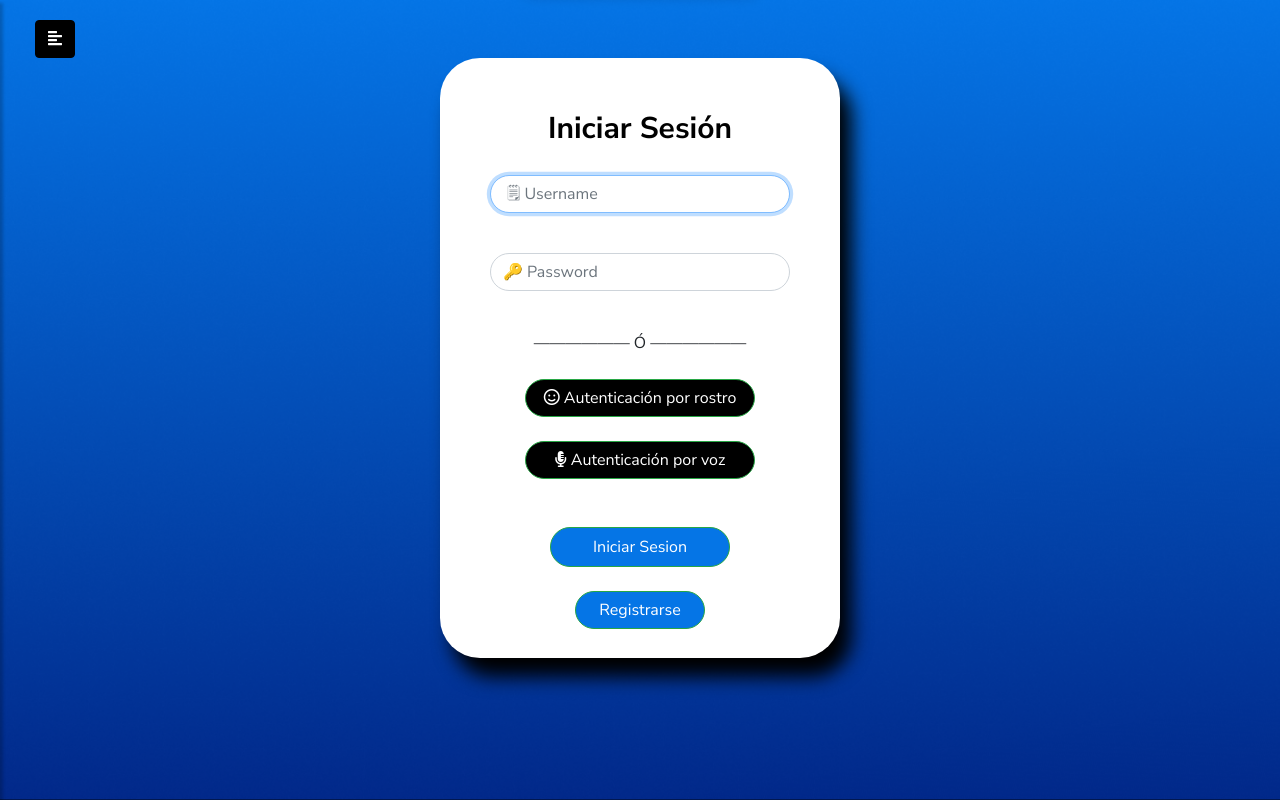
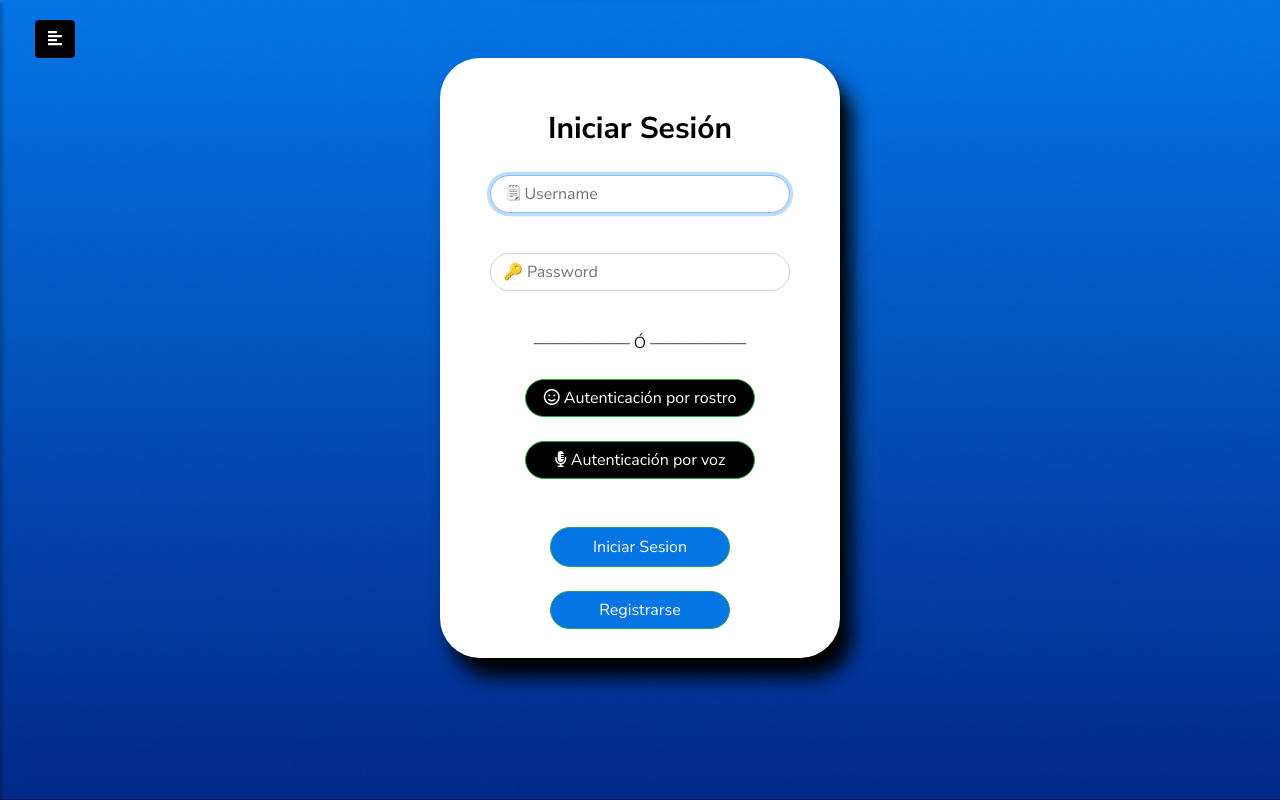
Before and after one commit to Jhurtadop1/WEB-LOGIN-FACIAL-VOZ, a Flask app: page /login in a window 1280 px wide. Run offline with Flask 3, Linux system fonts and the light colour scheme; some libraries are stand-ins or nearby versions; grey boxes are pictures that could not be loaded.

Commit message:
Update login.html

```diff
--- a/templates/login.html
+++ b/templates/login.html
@@ -78,7 +78,7 @@
   <button class="btn btn-success" type="submit"  id ="hoverinbtn" style="border-radius:50px;width:180px;height:40px;background-color: #0575E6 !important;">Iniciar Sesion</button>
   <br>
   <br>
-  <button class="btn btn-success" id ="hoverinbtn" style="border-radius:60px;width:130px;background-color: #0575E6 !important;"><a href="/register">Registrarse</a></button><br>
+  <button class="btn btn-success" id ="hoverinbtn" style="border-radius:60px;width:180px;background-color: #0575E6 !important;"><a href="/register">Registrarse</a></button><br>
 <br>
 <br>
 
```
